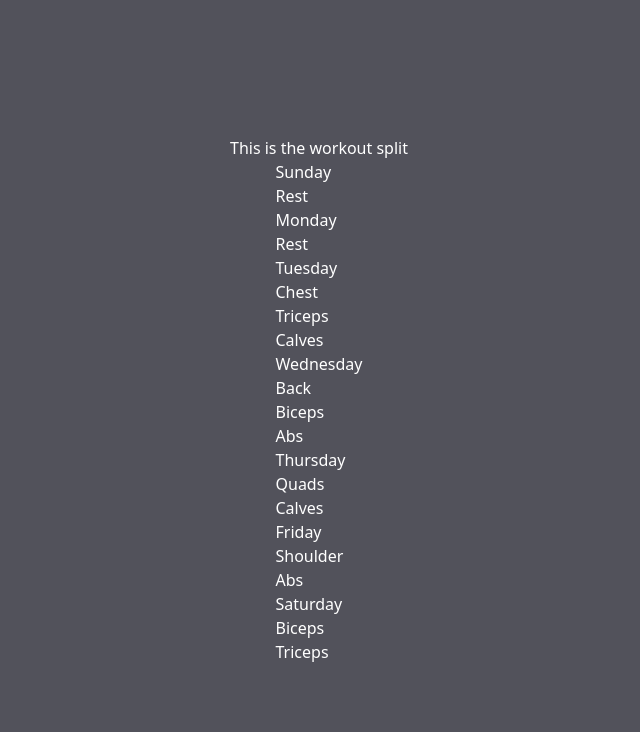
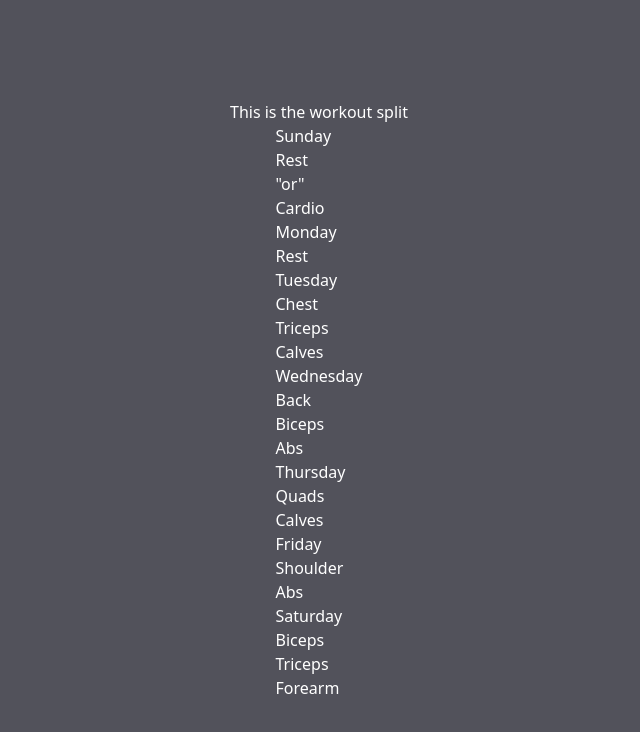
Before and after one commit to 9Kritsada/ThisIsTheWorkoutSplit, a React (Vite) app: page / in a window 1280 px wide. Shown: the top 732 px of the page, without its empty margins (321-961 px from the left). Built offline with nearby package versions, Linux system fonts and the light colour scheme.

Commit message:
add workout forearm and cardio

```diff
--- a/src/App.jsx
+++ b/src/App.jsx
@@ -17,7 +17,7 @@ const App = () => {
   const days = [
     {
       days: "Sunday",
-      workout: ["Rest"],
+      workout: ["Rest", '"or"', "Cardio " ],
     },
     {
       days: "Monday",
@@ -41,7 +41,7 @@ const App = () => {
     },
     {
       days: "Saturday",
-      workout: ["Biceps", "Triceps"],
+      workout: ["Biceps", "Triceps", "Forearm"],
     },
   ];
   return (
```
